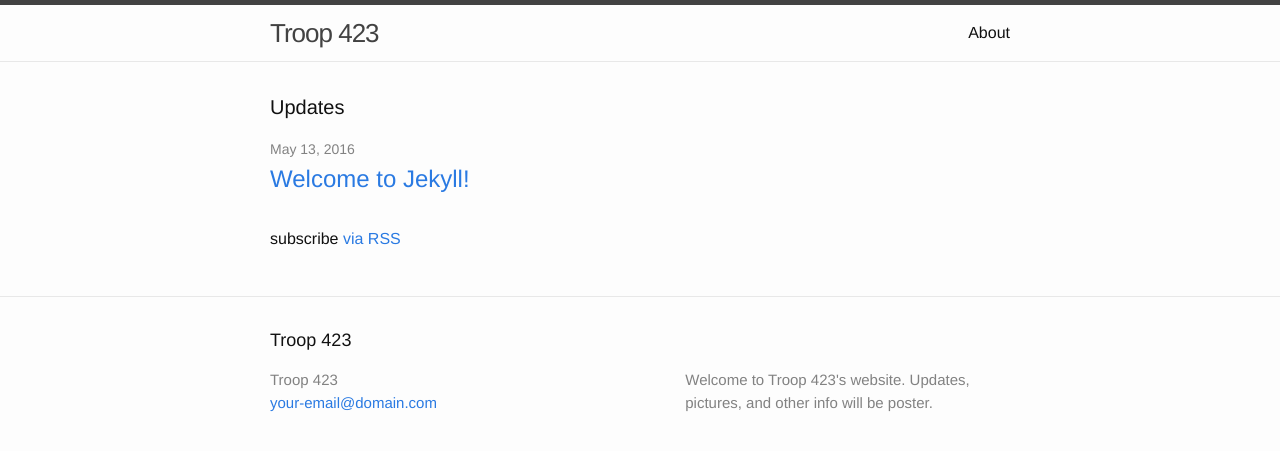
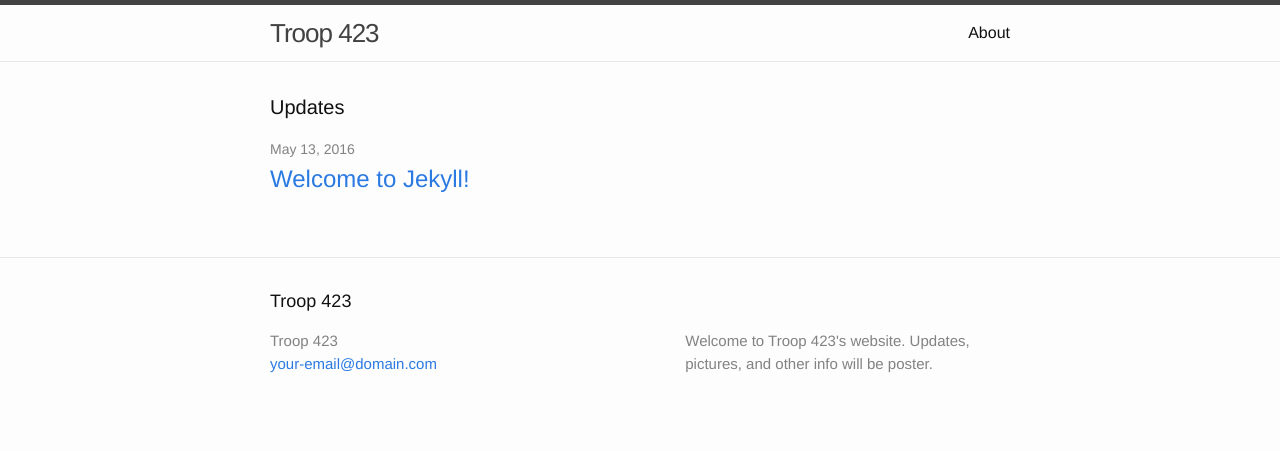
Before and after one commit to Troop423/troop423.github.io, a Jekyll site: the page built from index.html, in a window 1280 px wide. Shown: the top 451 px of the page. Built offline with Jekyll 4.4.1, drawn with Linux system fonts in a browser that asks for light colours.

Commit message:
Update index.html

```diff
--- a/index.html
+++ b/index.html
@@ -17,7 +17,7 @@ layout: default
       </li>
     {% endfor %}
   </ul>
-
-  <p class="rss-subscribe">subscribe <a href="{{ "/feed.xml" | prepend: site.baseurl }}">via RSS</a></p>
+  <!-- NOT NOW -->
+  <!--<p class="rss-subscribe">subscribe <a href="{{ "/feed.xml" | prepend: site.baseurl }}">via RSS</a></p> -->
 
 </div>
```
